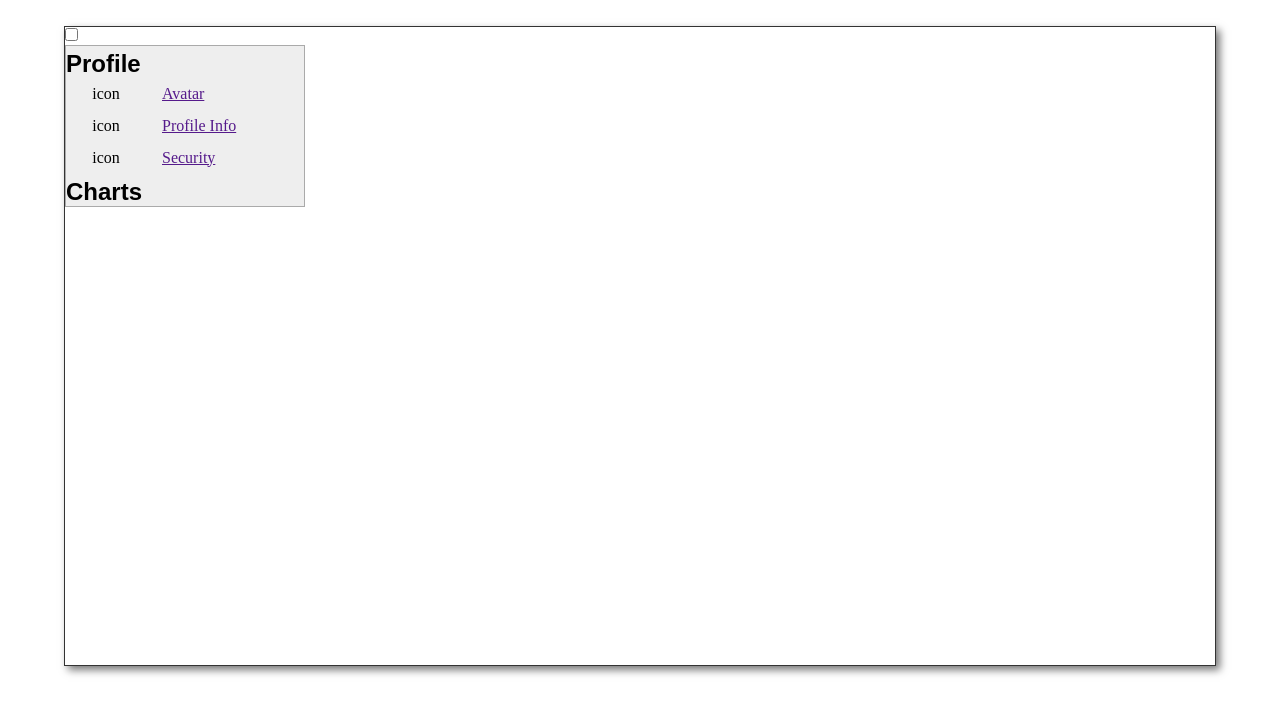
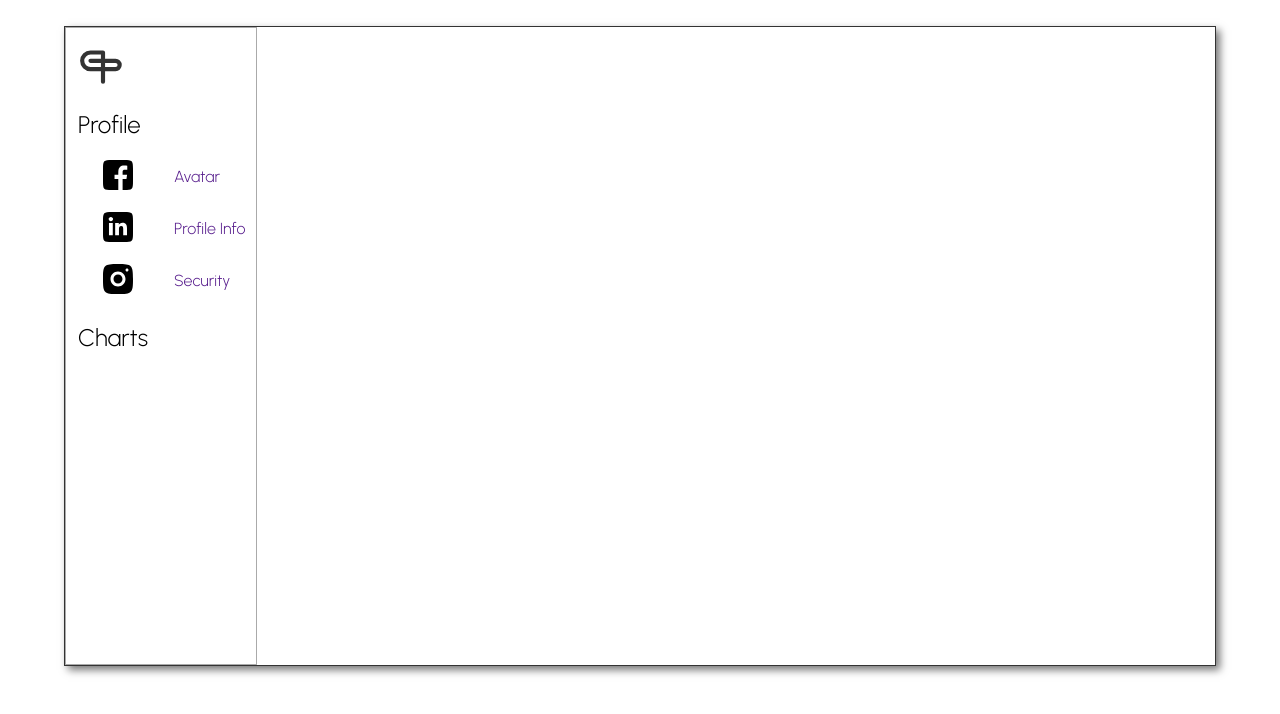
Before and after one commit to Tsumirez/pure-css-side-bar, a plain HTML site: page index.html in a window 1280 px wide. Drawn offline with Linux system fonts and the light colour scheme.

Commit message:
fixed visuals, improved grid layout and positioning of elements

```diff
--- a/index.html
+++ b/index.html
@@ -1,25 +1,39 @@
 <!DOCTYPE html>
 <html lang="en">
+
 <head>
     <meta charset="UTF-8">
     <meta http-equiv="X-UA-Compatible" content="IE=edge">
     <meta name="viewport" content="width=device-width, initial-scale=1.0">
     <link rel="stylesheet" href="style.css">
+    <link href="https://fonts.googleapis.com/css2?family=Urbanist:wght@100;300&display=swap" rel="stylesheet">
     <title>Document</title>
 </head>
+
 <body>
     <main>
         <input type="checkbox" name="" id="sidebar-toggle">
-        <!-- <label for="sidebar-toggle">toggle</label> -->
+
         <aside id="sidebar">
-
+            <label for="sidebar-toggle">
+                <svg stroke="var(--icon-color)" fill="none" class="hamburger" viewBox="-10 -10 120 120" width="50">
+                    <path class="line" stroke-width="10"
+                    stroke-linecap="round"
+                    stroke-linejoin="round"
+                        d="m 20 40 h 60 a 1 1 0 0 1 0 20 h -60 a 1 1 0 0 1 0 -40 h 30 v 70">
+                    </path>
+                    <!-- <line x1="0" x2="100" y1="50" y2="50" stroke-width="1" ></line>
+                    <line x1="50" x2="50" y1="0" y2="100" stroke-width="1" ></line> -->
+                </svg>
+            </label>
             <h2>Profile</h2>
-            <span> icon </span> <a href="">Avatar</a>
-            <span> icon </span> <a href="">Profile Info</a>
-            <span> icon </span> <a href="">Security</a>
+            <span> <img src="./images/icons8-facebook.svg" alt=""> </span> <a href="">Avatar</a>
+            <span> <img src="./images/icons8-linkedin.svg" alt=""> </span> <a href="">Profile Info</a>
+            <span> <img src="./images/icons8-instagram.svg" alt=""> </span> <a href="">Security</a>
 
             <h2>Charts</h2>
         </aside>
     </main>
 </body>
+
 </html>
--- a/style.css
+++ b/style.css
@@ -2,43 +2,63 @@
     padding: 0;
     margin: 0;
     box-sizing: border-box;
-    border:0px none;
+    border: 0px none;
+}
+
+body {
+    --sidebar-padding: .75rem;
+}
+
+a {
+    text-decoration: none;
 }
 
 main {
-    width:90%;
-    height:80vh;
+    width: 90%;
+    height: 80vh;
     border: 1px solid #333;
     margin: 2% 5%;
     box-shadow: 0.25rem 0.25rem .5rem #777;
 }
 
-#sidebar {
-  column-gap: 1rem;
-  display: grid;
-  grid-template-columns: 5rem minmax(0, 1fr);
-  grid-template-rows: repeat(5, 2rem);
-  align-items: center;
-  max-width:15rem;
-  transition: max-width 0.6s;
-  background:#eee;
-  border:1px solid #aaa;
-  overflow: hidden;
-  white-space:nowrap;
+main>input {
+    display: none;
 }
 
-#sidebar-toggle:checked + #sidebar {
-    max-width: 5rem;
-    /* grid-template-columns: 5rem minmax(0px, 0px); */
+#sidebar {
+    --icon-color: #333;
+    display: grid;
+    column-gap: 1rem;
+    grid-template-columns: 5rem minmax(0, 1fr);
+    grid-auto-rows: min-content;
+    height: 100%;
+    max-width: 12rem;
+    transition: max-width 0.6s;
+    /* background: #eee; */
+    align-items: center;
+    border: 1px solid #aaa;
+    overflow: hidden;
+    white-space: nowrap;
+    font: 300 1rem "Urbanist", sans-serif;
+    padding: var(--sidebar-padding);
+}
+
+#sidebar span > img {
+    width: 3rem;
+    fill: #aaa;
+}
+
+#sidebar-toggle:checked+#sidebar {
+    max-width: calc(5rem + var(--sidebar-padding) * 2);
 }
 
 #sidebar h2 {
+    font-weight: 300;
     grid-column: 1;
-    font-family: sans-serif;
     margin: 1rem 0 .75rem;
 }
 
-#sidebar h2 + * {
+#sidebar h2+* {
     grid-column: 1;
 }
 
```
Also changed, not shown: images/icons8-facebook.svg (added), images/icons8-instagram.svg (added), images/icons8-linkedin.svg (added), images/icons8-pinterest.svg (added), images/icons8-reddit.svg (added), images/icons8-tinder.svg (added), images/icons8-tumblr.svg (added), images/icons8-twitter.svg (added).
